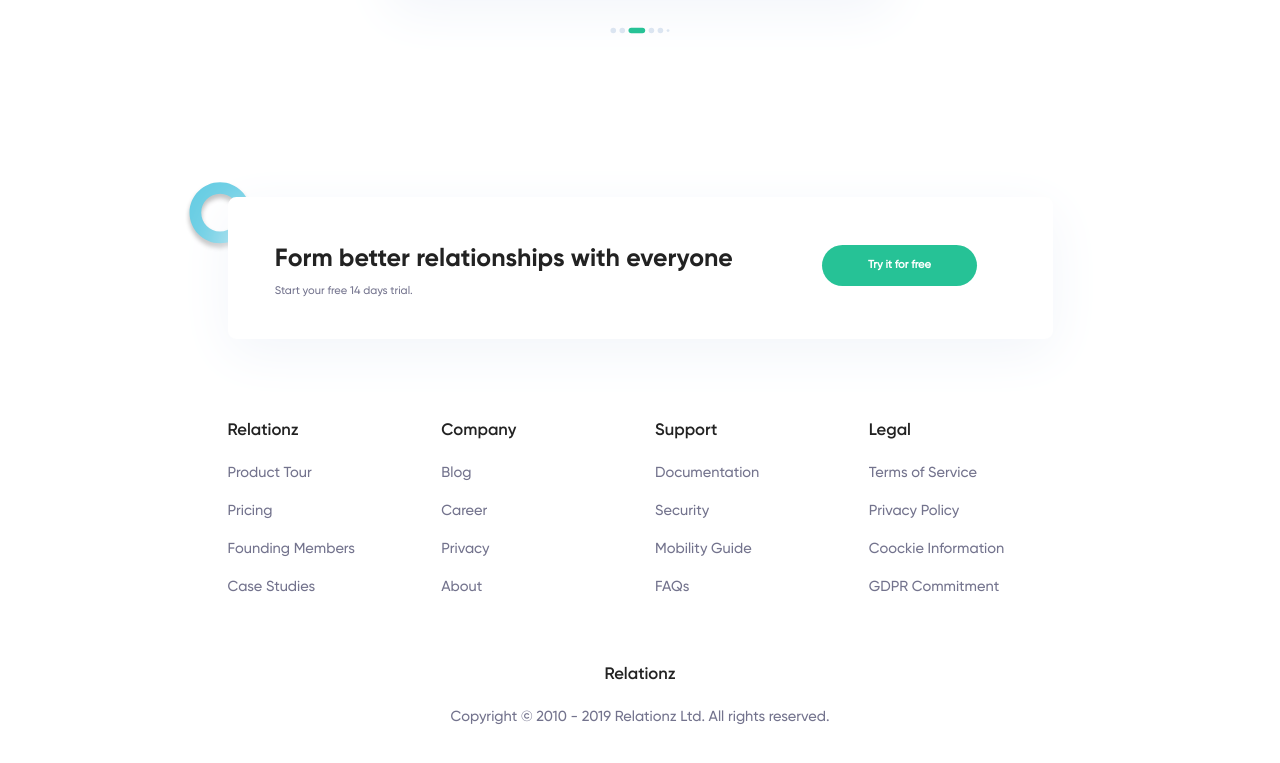
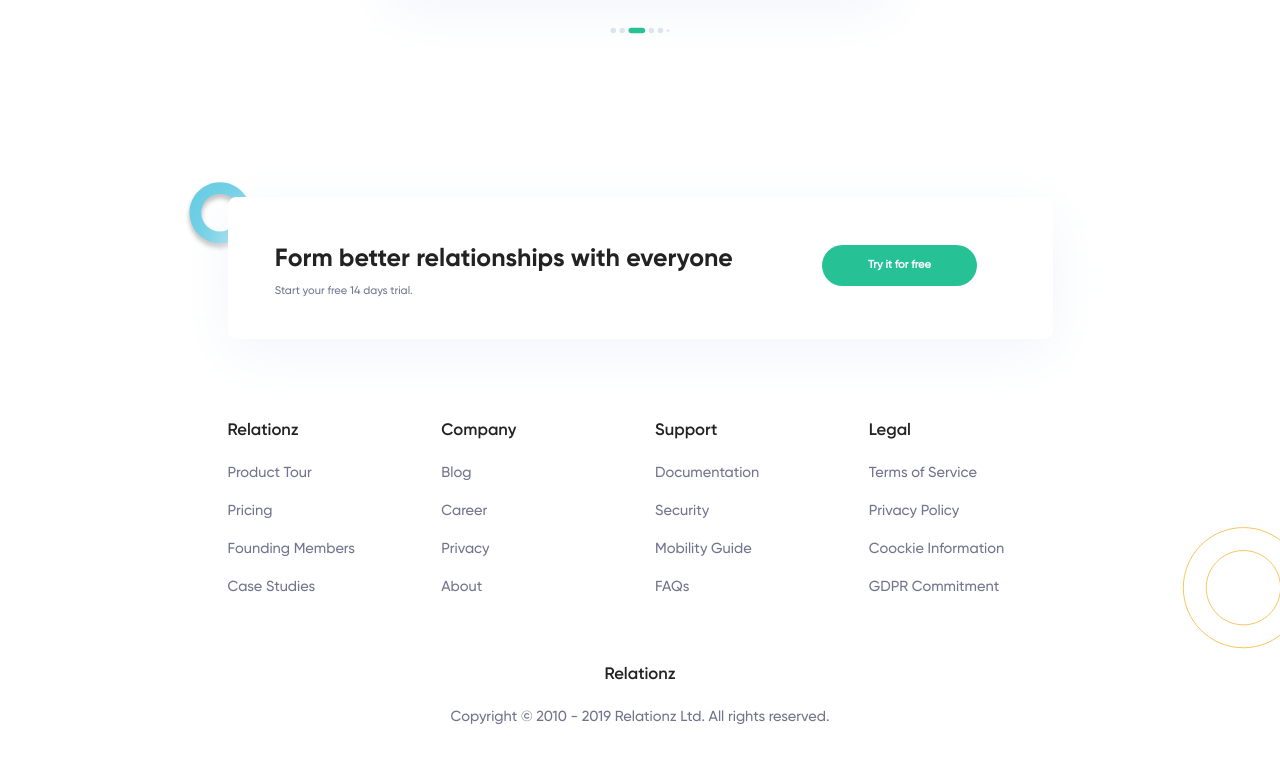
Before and after one commit to YusufDEDE/relationz-design-html, a website: page index.html in a window 1280 px wide. Shown: the part 2382-3145 px from the top of the page. Drawn offline with nearby package versions, Linux system fonts and the light colour scheme.

Commit message:
last circle add

```diff
--- a/assets/css/style.scss
+++ b/assets/css/style.scss
@@ -555,3 +555,8 @@ p {
     }
   }
 }
+
+.footer-half-circle {
+  float: right;
+  margin-top: -250px;
+}
--- a/index.html
+++ b/index.html
@@ -404,6 +404,7 @@
                 </div>
             </div>
 
+
             <div class="row d-flex justify-content-center mt-5">
                 <div class="col-md-9 col-xs-12">
                     <div class="footer-desc-list">
@@ -447,6 +448,7 @@
             </div>
         </div>
     </section>
+    <img src="/assets/images/vector/half-orange-circle.svg" alt="" class="footer-half-circle">
     </div>
 </body>
 
```
Also changed, not shown: assets/css/style.css, assets/images/vector/half-orange-circle.svg (added), 1 other file.
